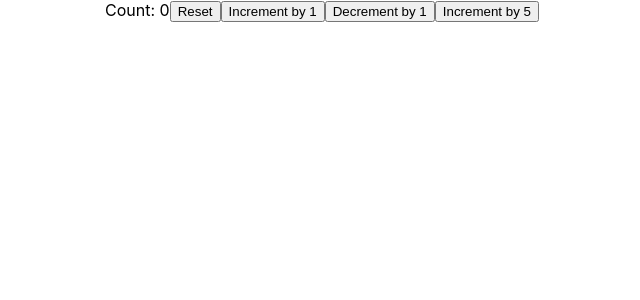
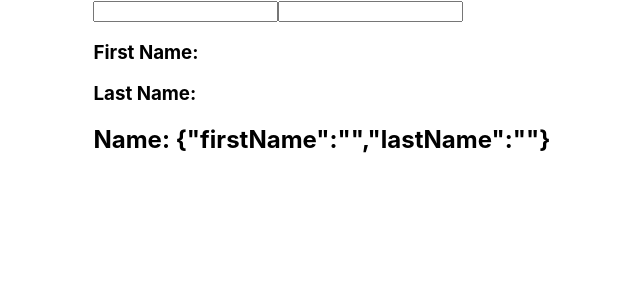
Before and after one commit to Bitan23101996/React-Learning-Series, a React (Create React App) app: page / in a window 1280 px wide. Shown: the top 300 px of the page, without its empty margins (318-958 px from the left). Built offline with nearby package versions, Linux system fonts and the light colour scheme.

Commit message:
React Hooks: useState with object - first & last name example

```diff
--- a/src/App.js
+++ b/src/App.js
@@ -36,6 +36,7 @@ import ContextD from './react-basics-tutorials/ContextD';
 import { UserProvider } from './react-basics-tutorials/userContext';
 import CounterHooks from './React-Hooks/CounterHooks';
 import CounterHooksTwo from './React-Hooks/CounterHooksTwo';
+import CounterHooksThree from './React-Hooks/CounterHooksThree';
 
 // 2. Extend the theme to include custom colors, fonts, etc
 const colors = {
@@ -125,7 +126,8 @@ function App() {
       </UserProvider> */}
 
       {/* <CounterHooks /> */}
-      <CounterHooksTwo />
+      {/* <CounterHooksTwo /> */}
+      <CounterHooksThree />
     </div>
   );
 }
--- /dev/null
+++ b/src/React-Hooks/CounterHooksThree.js
@@ -0,0 +1,20 @@
+import React, { useState } from 'react'
+
+function CounterHooksThree() {
+
+    const [name, setName] = useState({
+        firstName: '',
+        lastName: ''
+    })
+    return (
+        <form>
+            <input type="text" value={name.firstName} onChange={(event) => setName({ ...name, firstName: event.target.value })} />
+            <input type="text" value={name.lastName} onChange={(event) => setName({ ...name, lastName: event.target.value })} />
+            <h3>First Name:{name.firstName}</h3>
+            <h3>Last Name: {name.lastName}</h3>
+            <h2>Name: {JSON.stringify(name)}</h2>
+        </form>
+    )
+}
+
+export default CounterHooksThree
```
Also changed, not shown: 1 other file (tests, documents, lock files or other folders).
